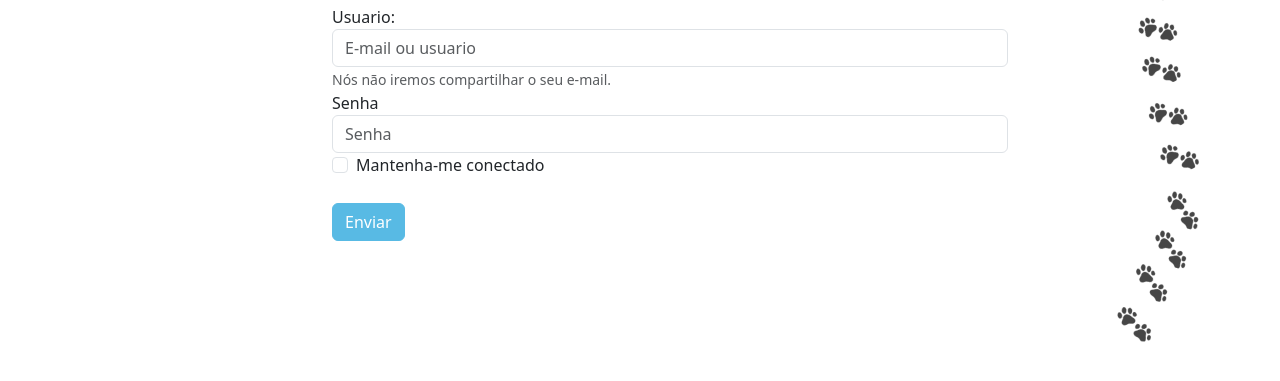
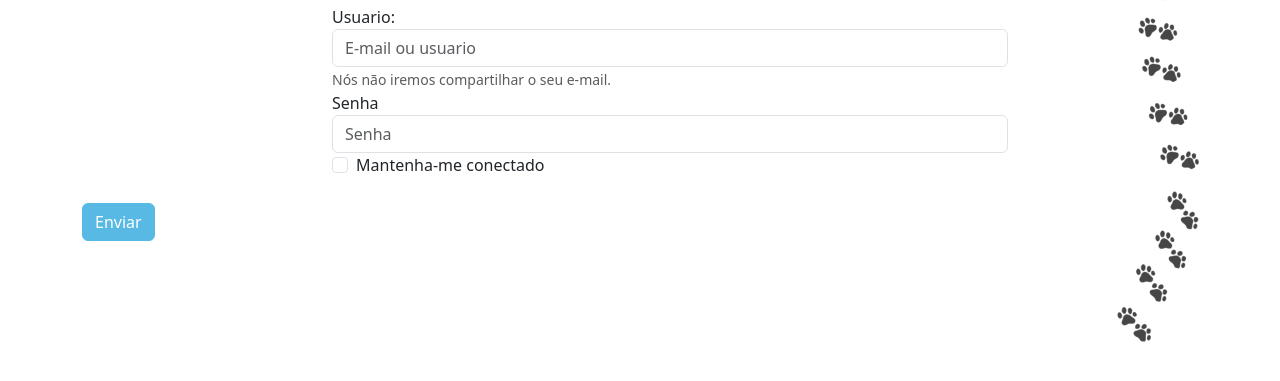
Before and after one commit to Alaskayoung20/Ipet, a plain HTML site: page login.html in a window 1280 px wide. Shown: the part 95-476 px from the top of the page. Drawn offline with nearby package versions, Linux system fonts and the light colour scheme.

Commit message:
Update login.html

```diff
--- a/login.html
+++ b/login.html
@@ -45,8 +45,10 @@
                           <label class="form-check-label" for="exampleCheck1">Mantenha-me conectado</label>
                         </div>
                         <br>
-                        <button type="submit" class="btn btn-primary ">Enviar</button>
                       </form>
+                        <a href='index.html'>
+                            <button type="submit" class="btn btn-primary ">Enviar</button>
+                        </a>
                   </div>
                   <div class="col-md-2">
                     <img id="patas" src="Imagens/patas.png" alt="patas">
```
